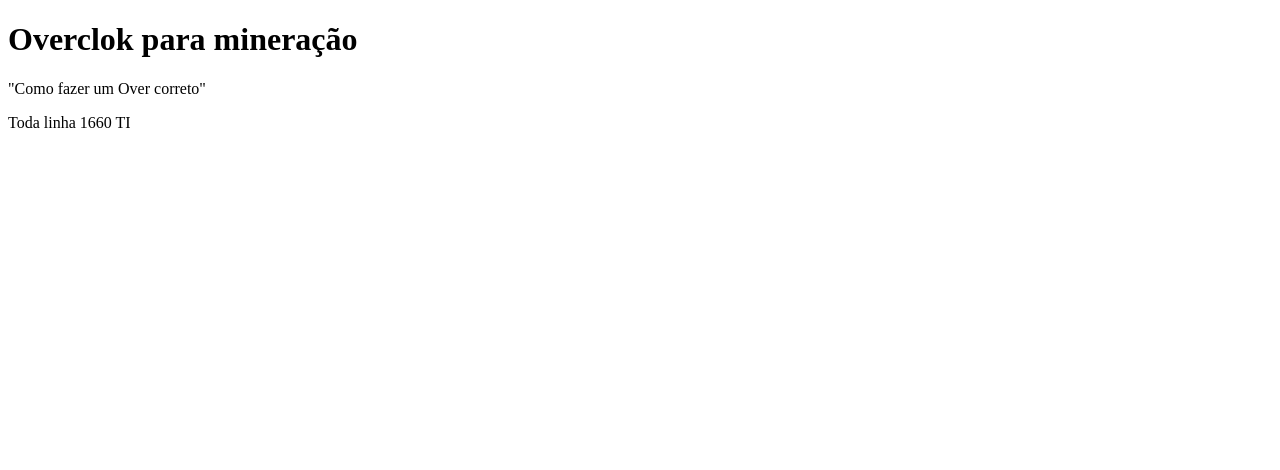
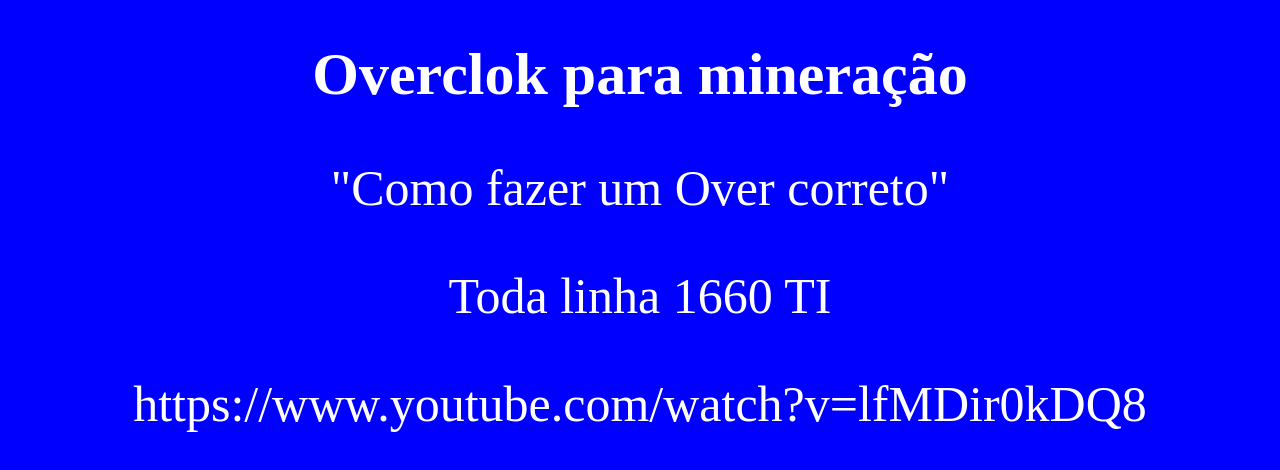
Before and after one commit to zaraki27/Aula-2, a plain HTML site: page index.html in a window 1280 px wide. Drawn offline with Linux system fonts and the light colour scheme.

Commit message:
Edição 1

```diff
--- a/index.html
+++ b/index.html
@@ -2,12 +2,14 @@
 <html lang="pt-br" dir="ltr">
   <head>
     <meta charset="utf-8">
-    <title></title>
+    <title>Mineração via GPU</title>
+    <link rel="stylesheet" href="style.css">
   </head>
   <body>
-  <h1>Overclok para mineração</h1>
-  <p>"Como fazer um Over correto"</p>
-  <p>Toda linha 1660 TI</p>
+    <h1>Overclok para mineração</h1>
+    <p>"Como fazer um Over correto"</p>
+    <p>Toda linha 1660 TI</p>
+    <p>https://www.youtube.com/watch?v=lfMDir0kDQ8</p>
 
   </body>
 </html>
--- /dev/null
+++ b/style.css
@@ -0,0 +1,9 @@
+body{
+  background-color: blue
+}
+h1 {
+  text-align: center;color: white; font-size: 60px
+}
+p {
+  text-align: center;color: white; font-size: 50px
+}
```
